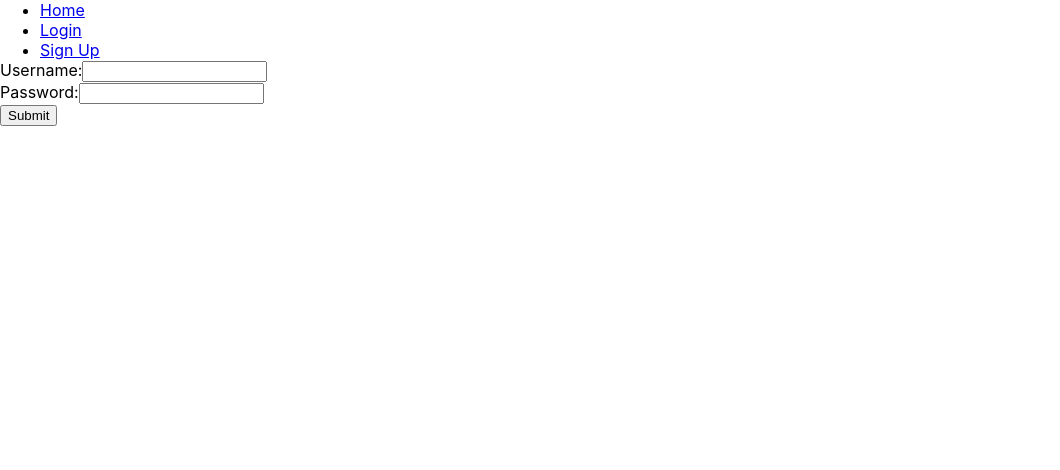
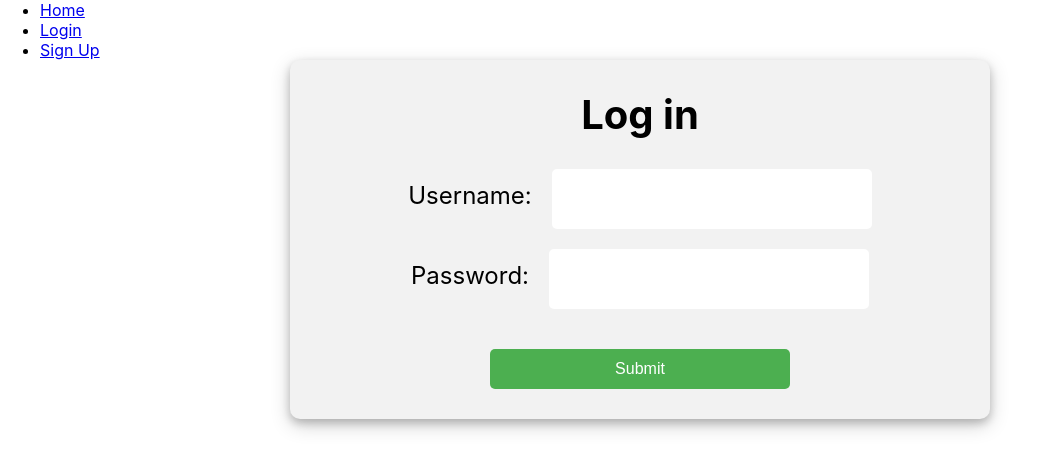
Before and after one commit to tranlac2210/COSC-4353-Project, a React (Create React App) app in the folder client/: page /LoginPage in a window 1280 px wide. Shown: the top 470 px of the page, without its empty margins (0-1060 px from the left). Built offline with nearby package versions, Linux system fonts and the light colour scheme.

Commit message:
last change

```diff
--- /dev/null
+++ b/client/src/LoginPage.css
@@ -0,0 +1,49 @@
+.login_form {
+    display: flex;
+    flex-direction: column;
+    align-items: center;
+    background-color: #f2f2f2;
+    padding: 30px;
+    border-radius: 10px;
+    box-shadow: 0 4px 8px 0 rgba(0, 0, 0, 0.2), 0 6px 20px 0 rgba(0, 0, 0, 0.19);
+    width: 50%;
+    margin: auto;
+  }
+
+  .login_form h2 {
+    font-size: 40px;
+    margin-bottom: 30px;
+  }
+
+  .login_username,.login_pass {
+    font-size: 24px;
+    margin-bottom: 10px;
+    margin-right: 20px;
+  }
+
+  .login_input {
+    width: 300px;
+    height: 40px;
+    padding: 10px;
+    margin-bottom: 20px;
+    border-radius: 5px;
+    border: none;
+    font-size: 16px;
+  }
+
+  .login_button {
+    margin-top: 20px;
+    width: 300px;
+    height: 40px;
+    padding: 10px;
+    border-radius: 5px;
+    border: none;
+    font-size: 16px;
+    background-color: #4CAF50;
+    color: white;
+    cursor: pointer;
+  }
+
+  .login_button:hover {
+    background-color: #3e8e41;
+  }
--- a/client/src/LoginPage.js
+++ b/client/src/LoginPage.js
@@ -1,5 +1,6 @@
 import React, { useState } from "react";
-import {Link, useHistory} from 'react-router-dom'
+import {Link, useHistory} from 'react-router-dom';
+import './LoginPage.css';
 
 function LoginPage(){
 
@@ -13,10 +14,11 @@ function LoginPage(){
   };
 
   return (
-    <form onSubmit={handleSubmit}>
-      <div>
-        <label htmlFor="username">Username:</label>
-        <input
+    <form className="login_form" onSubmit={handleSubmit}>
+      <h2>Log in</h2>
+      <div  >
+        <label className="login_username" htmlFor="username">Username:</label>
+        <input className="login_input"
           type="text"
           id="username"
           value={username}
@@ -24,15 +26,15 @@ function LoginPage(){
         />
       </div>
       <div>
-        <label htmlFor="password">Password:</label>
-        <input
+        <label className="login_pass" htmlFor="password">Password:</label>
+        <input className="login_input"
           type="password"
           id="password"
           value={password}
           onChange={event => setPassword(event.target.value)}
         />
       </div>
-      <button type="submit">Submit</button>
+      <button className="login_button" type="submit">Submit</button>
     </form>
   );
 };
--- /dev/null
+++ b/client/src/SignUpPage.css
@@ -0,0 +1,43 @@
+.signup_form {
+    display: flex;
+    flex-direction: column;
+    align-items: center;
+    background-color: #f2f2f2;
+    padding: 30px;
+    border-radius: 10px;
+    box-shadow: 0 4px 8px 0 rgba(0, 0, 0, 0.2), 0 6px 20px 0 rgba(0, 0, 0, 0.19);
+    width: 50%;
+    margin: auto;
+  }
+
+  .signup_form h2 {
+    margin-bottom: 30px;
+  }
+
+  .signup_label_email,.signup_label_pass,.signup_label_conpass {
+    display: flex;
+    margin-top: 10px;
+    margin-bottom: 5px;
+    align-items: center;
+  }
+
+  .signup_input {
+    width: 100%;
+    padding: 10px;
+    border-radius: 5px;
+    border: none;
+    margin-bottom: 20px;
+  }
+
+  .signup_button {
+    background-color: #4CAF50;
+    color: white;
+    padding: 10px 20px;
+    border-radius: 5px;
+    border: none;
+    cursor: pointer;
+  }
+
+  .signup_button:hover {
+    background-color: #3e8e41;
+  }
--- a/client/src/SignUpPage.js
+++ b/client/src/SignUpPage.js
@@ -1,4 +1,6 @@
 import React, { useState } from 'react';
+import './SignUpPage.css';
+
 
 function SignUpPage() {
 
@@ -17,11 +19,11 @@ function SignUpPage() {
   };
 
   return (
-    <form onSubmit={handleSubmit}>
+    <form className='signup_form' onSubmit={handleSubmit}>
       <h2>Sign Up</h2>
       <div>
-        <label htmlFor="email">Email:</label>
-        <input
+        <label className='signup_label_email' htmlFor="email">Email:</label>
+        <input className='signup_input'
           type="email"
           id="email"
           value={email}
@@ -30,8 +32,8 @@ function SignUpPage() {
         />
       </div>
       <div>
-        <label htmlFor="password">Password:</label>
-        <input
+        <label className='signup_label_pass' htmlFor="password">Password:</label>
+        <input className='signup_input'
           type="password"
           id="password"
           value={password}
@@ -40,8 +42,8 @@ function SignUpPage() {
         />
       </div>
       <div>
-        <label htmlFor="confirmPassword">Confirm Password:</label>
-        <input
+        <label className='signup_label_conpass' htmlFor="confirmPassword">Confirm Password:</label>
+        <input className='signup_input'
           type="password"
           id="confirmPassword"
           value={confirmPassword}
@@ -49,7 +51,7 @@ function SignUpPage() {
           required
         />
       </div>
-      <button type="submit">Sign Up</button>
+      <button className='signup_button' type="submit">Sign Up</button>
     </form>
   );
 };
```
